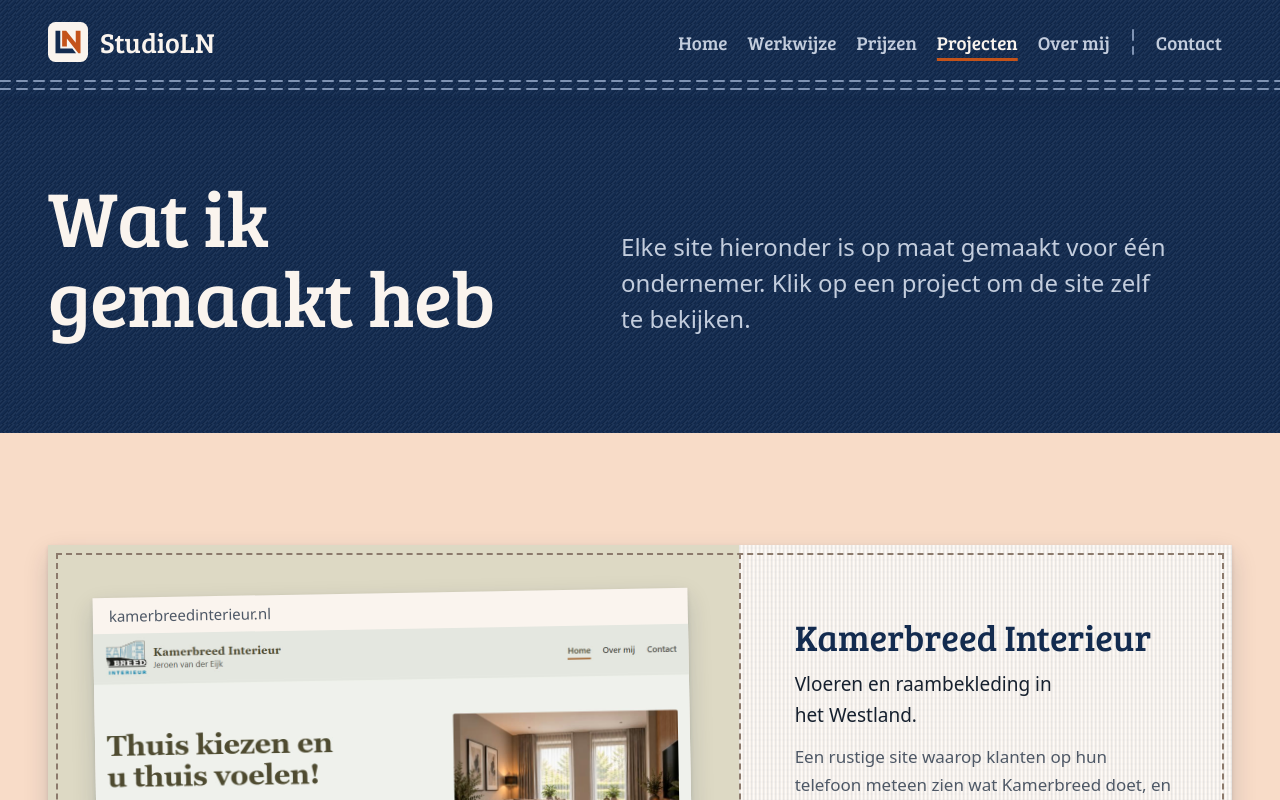
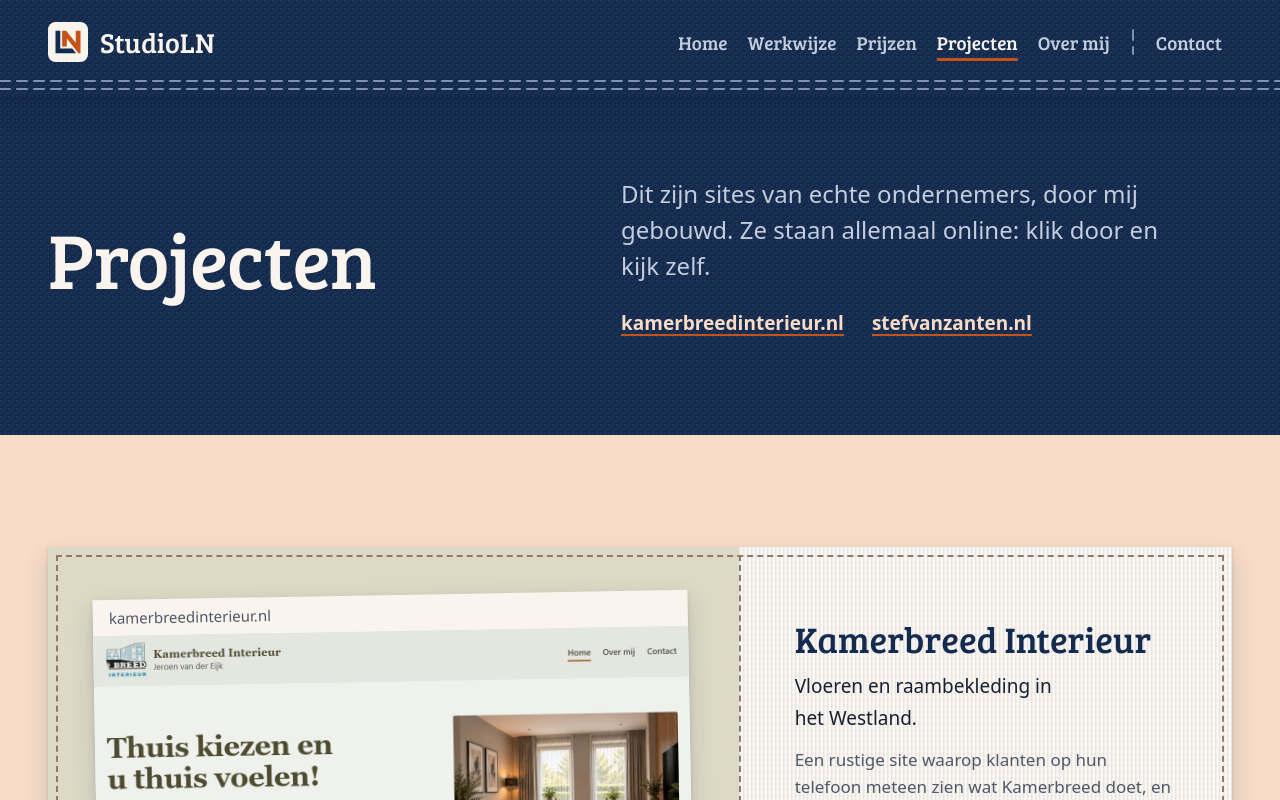
Before and after one commit to Lijcoesh/StudioLN-SiteV2, a React (Vite) app: page /projecten in a window 1280 px wide. Shown: the top 800 px of the page. Built offline with nearby package versions, Linux system fonts and the light colour scheme; a web font is replaced by a local one.

Commit message:
Update ProjectsIntro component: change title to "Projecten" and add links to live sites of real entrepreneurs

```diff
--- a/src/Modules/Projects/Scenes/Projects/Components/ProjectsIntro.tsx
+++ b/src/Modules/Projects/Scenes/Projects/Components/ProjectsIntro.tsx
@@ -1,11 +1,13 @@
-import { Box, Typography } from '@mui/material';
+import { Box, Link, Typography } from '@mui/material';
 import { makeStyles } from 'tss-react/mui';
 
-import { onNavyMuted } from 'src/colors';
+import { onNavyMuted, peach } from 'src/colors';
 import CanvasField from 'src/Components/CanvasField/CanvasField';
 import PageWidth from 'src/Components/PageWidth/PageWidth';
+import { projects } from 'src/Config/projects';
 
-// Bovenaan op het canvas onder de pasnaad: kop links, één zin rechts op het 5fr / 6fr-raster.
+// Bovenaan op het canvas onder de pasnaad: kop links, rechts één zin en de live adressen
+// op het 5fr / 6fr-raster.
 const useStyles = makeStyles()(theme => ({
     root: {
         paddingTop: theme.spacing(10),
@@ -19,7 +21,7 @@ const useStyles = makeStyles()(theme => ({
         display: 'grid',
         gridTemplateColumns: 'minmax(0, 5fr) minmax(0, 6fr)',
         columnGap: theme.spacing(8),
-        alignItems: 'end',
+        alignItems: 'center',
         [theme.breakpoints.down('md')]: {
             gridTemplateColumns: '1fr',
             rowGap: theme.spacing(3),
@@ -28,6 +30,15 @@ const useStyles = makeStyles()(theme => ({
     lead: {
         maxWidth: '40ch',
         color: onNavyMuted,
+    },
+    sites: {
+        display: 'flex',
+        flexWrap: 'wrap',
+        gap: theme.spacing(1, 3.5),
+        marginTop: theme.spacing(3),
+    },
+    site: {
+        color: peach,
     },
 }));
 
@@ -39,12 +50,27 @@ export default function ProjectsIntro() {
             <PageWidth>
                 <Box className={classes.grid}>
                     <Typography variant="h1" id="projects-title">
-                        Wat ik gemaakt heb
+                        Projecten
                     </Typography>
-                    <Typography variant="subtitle1" className={classes.lead}>
-                        Elke site hieronder is op maat gemaakt voor één ondernemer. Klik op een
-                        project om de site zelf te bekijken.
-                    </Typography>
+                    <Box>
+                        <Typography variant="subtitle1" className={classes.lead}>
+                            Dit zijn sites van echte ondernemers, door mij gebouwd. Ze staan
+                            allemaal online: klik door en kijk zelf.
+                        </Typography>
+                        <Box className={classes.sites}>
+                            {projects.map(project => (
+                                <Link
+                                    key={project.slug}
+                                    href={`https://${project.domain}`}
+                                    target="_blank"
+                                    rel="noopener"
+                                    className={classes.site}
+                                >
+                                    {project.domain}
+                                </Link>
+                            ))}
+                        </Box>
+                    </Box>
                 </Box>
             </PageWidth>
         </CanvasField>
```
Also changed, not shown: .impeccable/surfaces/src-modules-projects-scenes-projects-projects-tsx.md.
